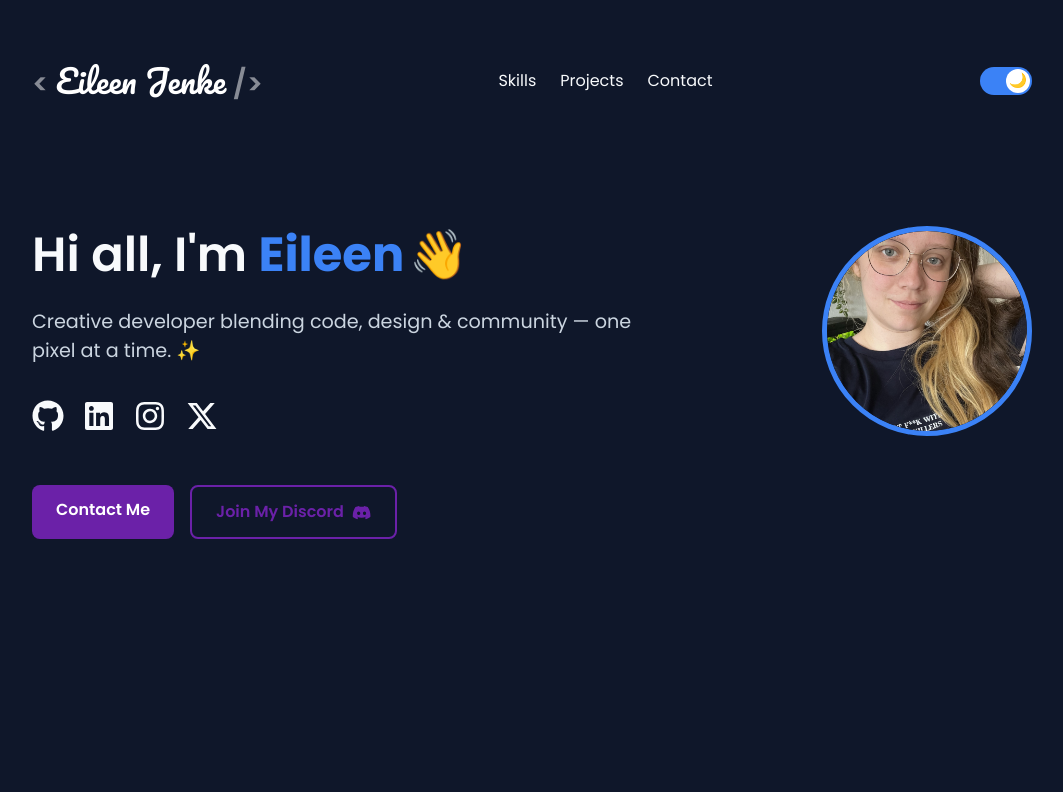
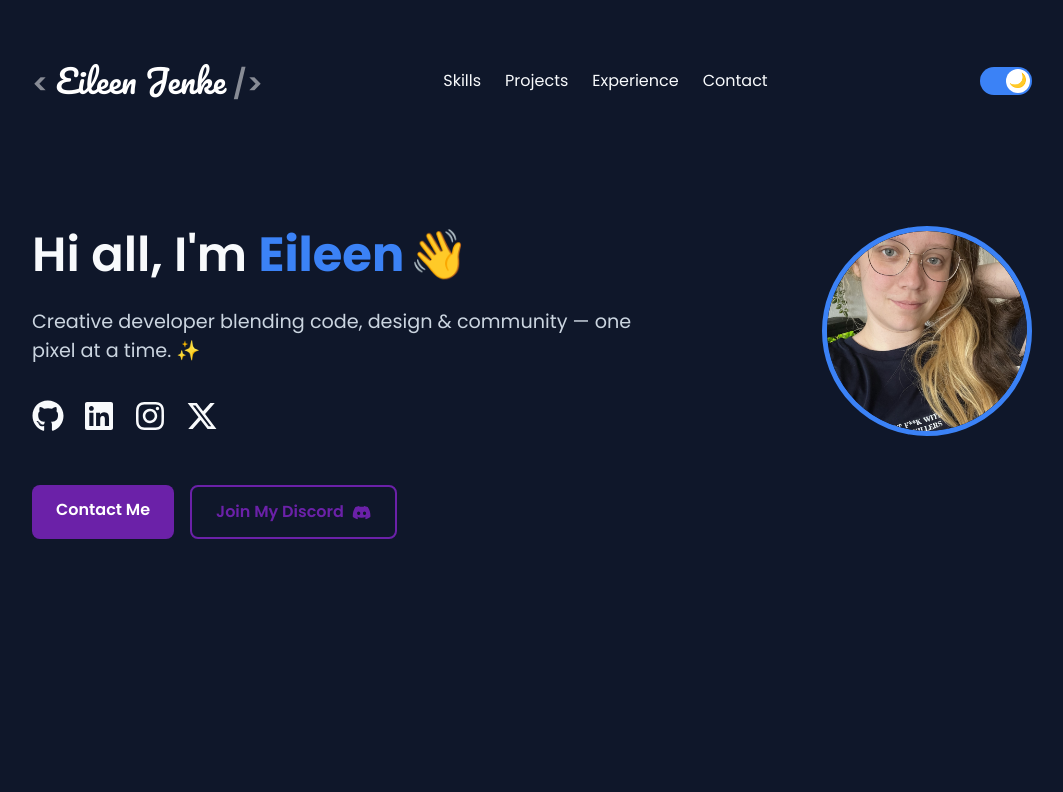
Before and after one commit to MopsMips/eileen-jenke-portfolio, a React (Vite) app: page / in a window 1280 px wide. Shown: the top 792 px of the page, without its empty margins (108-1171 px from the left). Built offline with nearby package versions, Linux system fonts and the light colour scheme.

Commit message:
feat: add experience link to navbar and enable smooth scrolling

```diff
--- a/src/App.css
+++ b/src/App.css
@@ -1,5 +1,3 @@
-/* ========== Theme Variables ========== */
-
 body.dark {
   --bg-color: #0f172a;
   --text-color: #f8fafc;
@@ -42,8 +40,6 @@ body.light {
 
 }
 
-/* ========== Layout ========== */
-
 body {
   background-color: var(--bg-color);
   color: var(--text-color);
@@ -58,8 +54,6 @@ body {
   padding: 2rem;
 }
 
-/* ========== Dark Mode Toggle Button ========== */
-
 .mode-toggle {
   position: fixed;
   top: 1rem;
@@ -71,5 +65,6 @@ body {
   z-index: 999;
 }
 
-/* ========== Cleanup: Entfernte Demo-Klassen ========== */
-/* .logo, .card, .read-the-docs usw. entfernt */
+html {
+  scroll-behavior: smooth;
+}
--- a/src/components/Navbar.jsx
+++ b/src/components/Navbar.jsx
@@ -10,6 +10,7 @@ function Navbar({ darkMode, toggleDarkMode }) {
             <ul className="nav-links">
                 <li><a href="#skills">Skills</a></li>
                 <li><a href="#projects">Projects</a></li>
+                <li><a href="#experience">Experience</a></li>
                 <li><a href="#contact">Contact</a></li>
             </ul>
 
```
